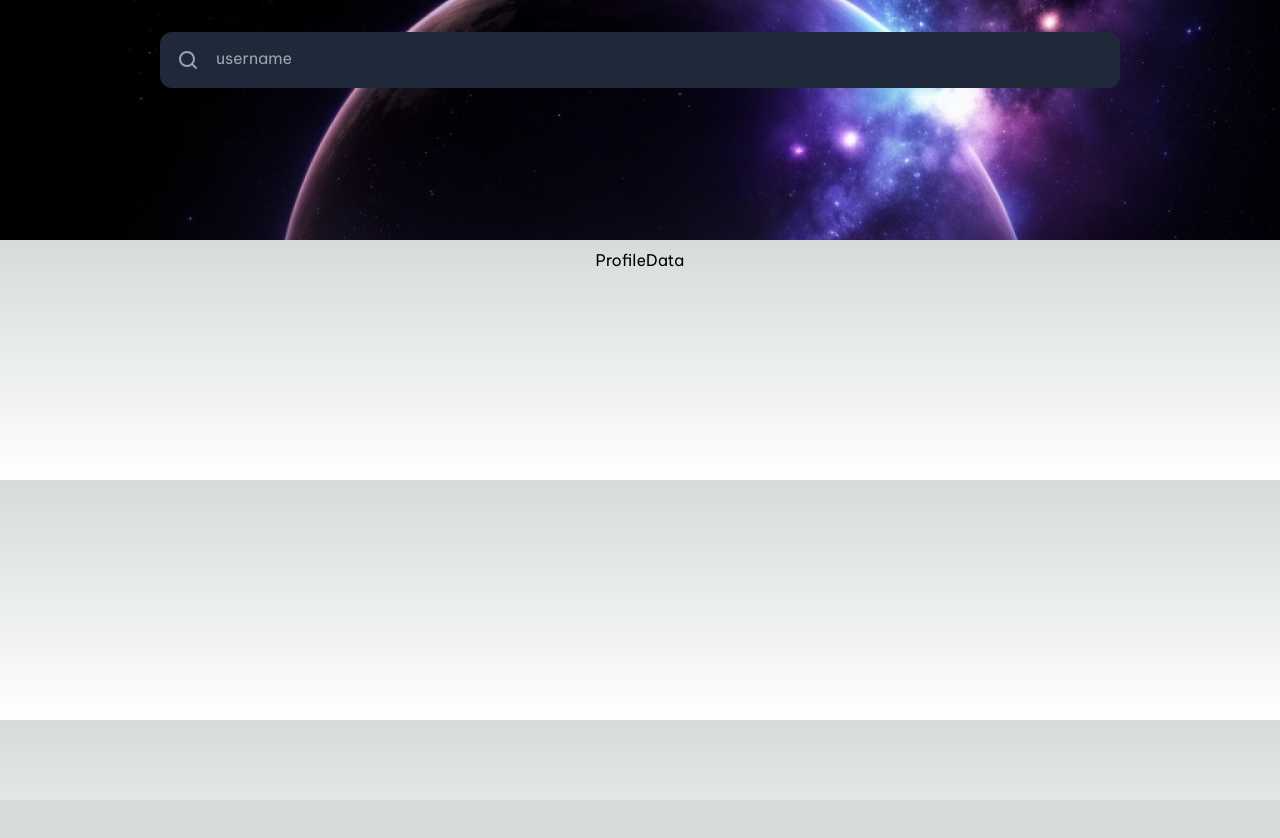
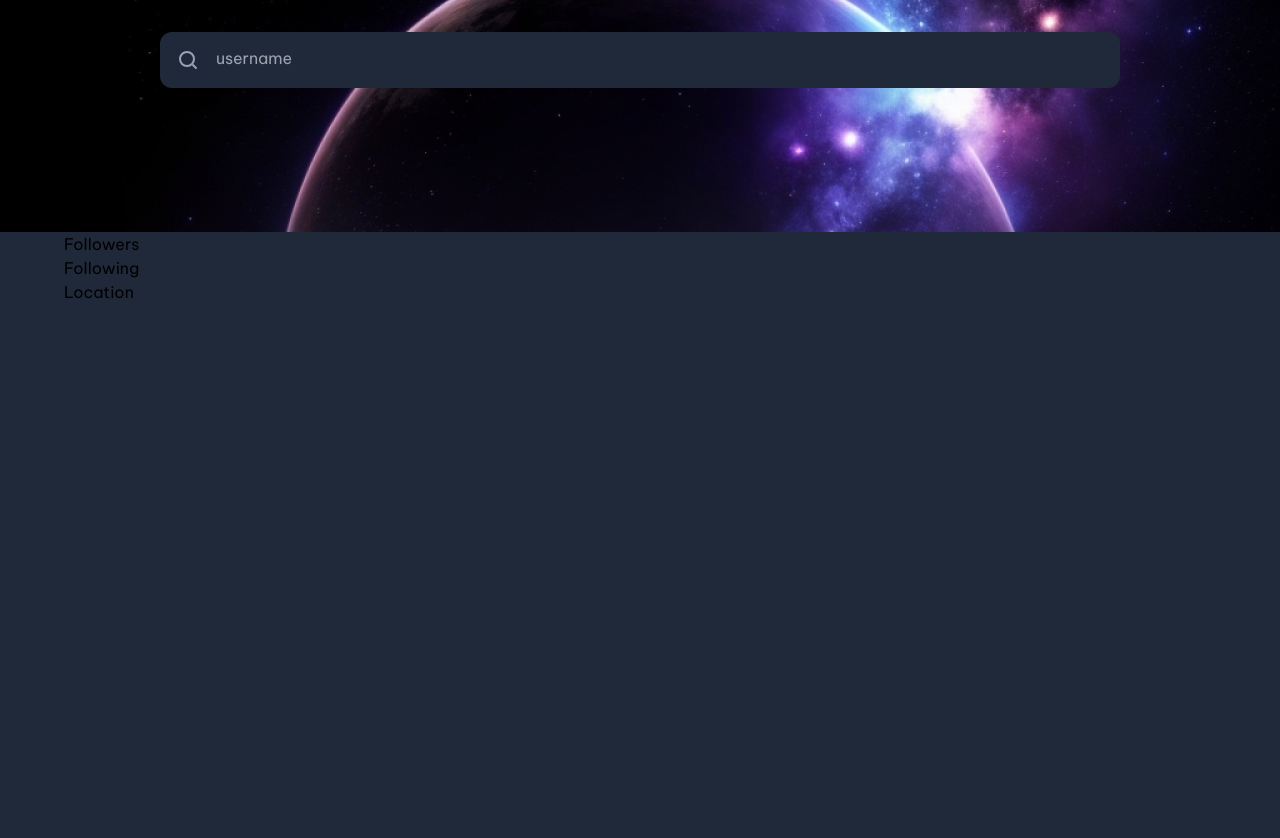
Before and after one commit to Andresfrla/github-profile, a Next.js app: page / in a window 1280 px wide. Shown: the top 838 px of the page. Before the commit the page ends 800 px from the top, so only its background shows below. Built offline with nearby package versions, Linux system fonts and the light colour scheme; no server answers.

Commit message:
working to position the image

```diff
--- a/src/app/_components/_Profile/_components/_ProfileData/ProfileData.jsx
+++ b/src/app/_components/_Profile/_components/_ProfileData/ProfileData.jsx
@@ -2,7 +2,20 @@ import React from 'react'
 
 const ProfileData = () => {
   return (
-    <div>ProfileData</div>
+    <div>
+        <div>
+            <h3>Followers</h3>
+            <p></p>
+        </div>
+        <div>
+            <h3>Following</h3>
+            <p></p>
+        </div>
+        <div>
+            <h3>Location</h3>
+            <p></p>
+        </div>
+    </div>
   )
 }
 
--- a/src/app/_components/_Profile/page.jsx
+++ b/src/app/_components/_Profile/page.jsx
@@ -20,8 +20,9 @@ const Profile = ({ userData }) => {
   }, [userData]);
 
   return (
-    <div className='mt-40'>
-      <div>
+    <div className='mt-36 bg-[#20293A] w-full h-screen'>
+      <div className='flex'>
+        <div className='ml-16'>
         {userData?.avatar_url ? (
           <img
             src={userData.avatar_url}
@@ -37,6 +38,7 @@ const Profile = ({ userData }) => {
             />
           )
         )}
+        </div>
         <ProfileData userData={userData || githubInfo} /> {/* Pass the appropriate data to ProfileData */}
       </div>
     </div>
```
